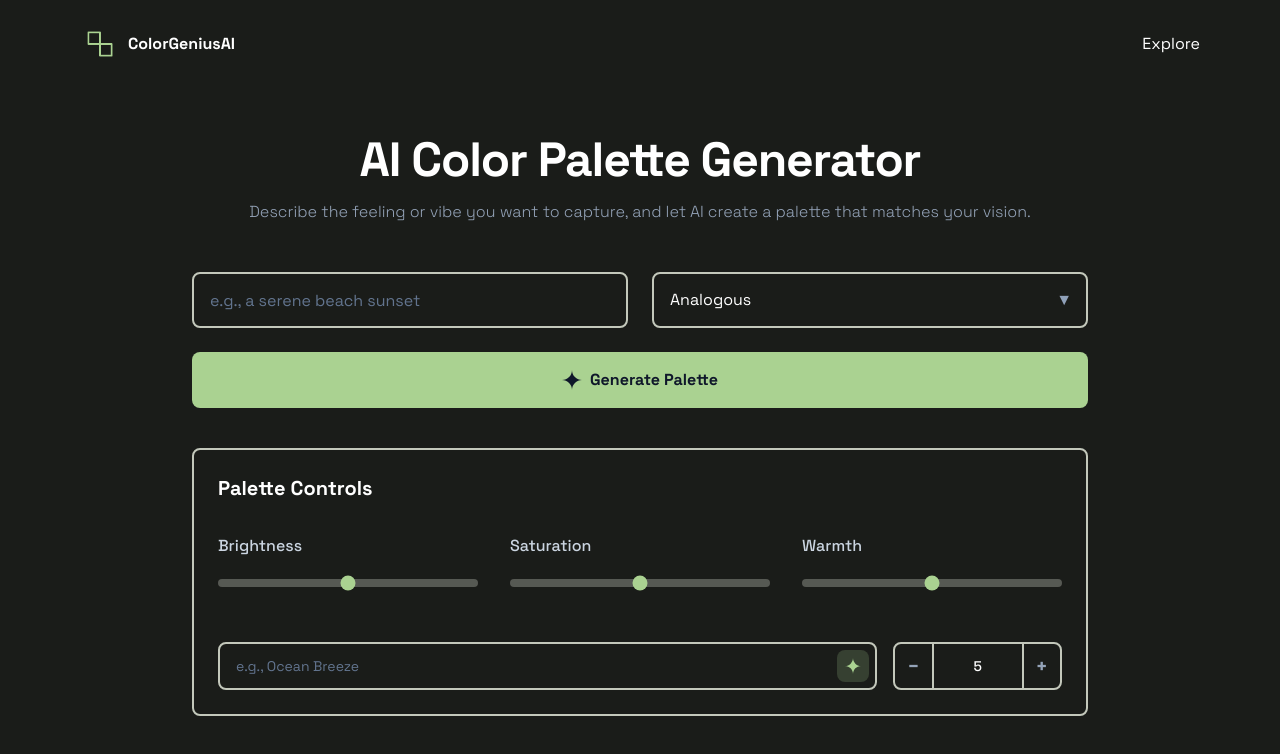
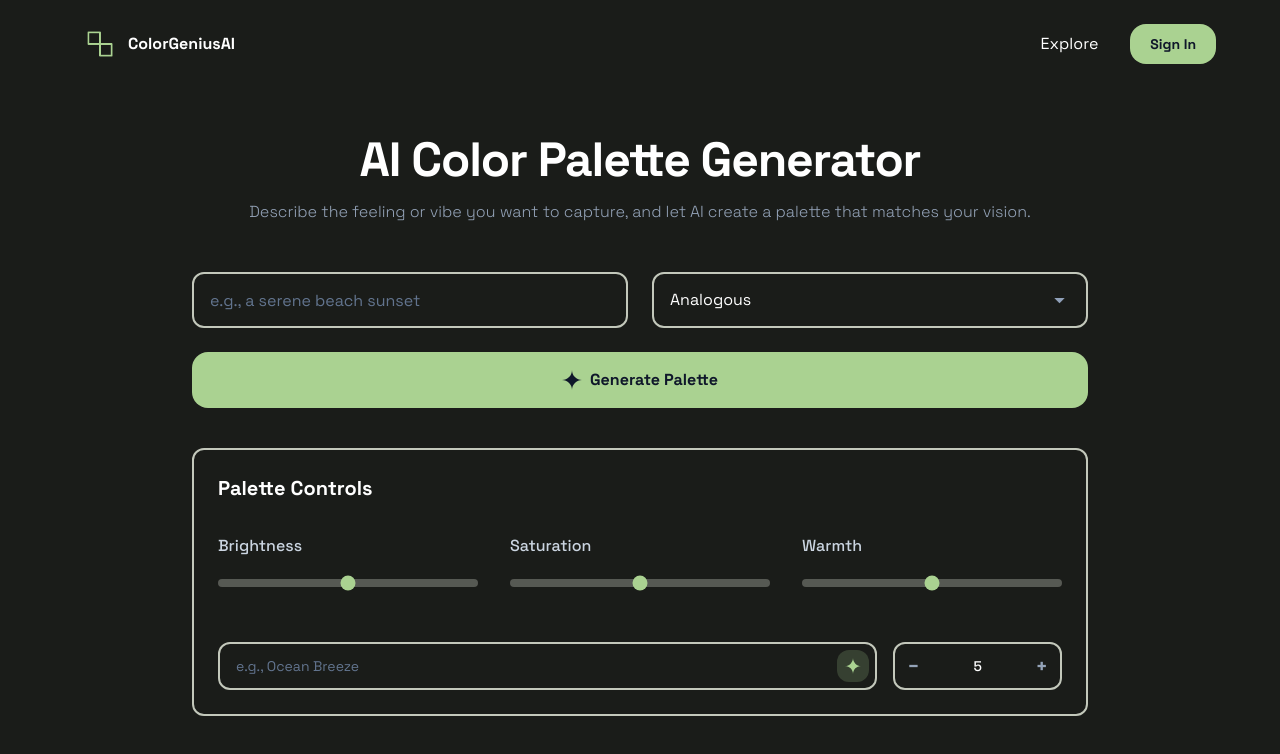
Before and after one commit to chrxsdev/color-genius-ai, a Next.js app: page / in a window 1280 px wide. Shown: the top 754 px of the page. Built offline with nearby package versions, Linux system fonts and the light colour scheme.

Commit message:
Refactor PalettePage and Navbar components for improved styling and layout consistency

```diff
--- a/app/page.tsx
+++ b/app/page.tsx
@@ -4,6 +4,7 @@ import type { ReactNode } from 'react';
 import { useState } from 'react';
 import { SiGooglegemini } from 'react-icons/si';
 import { HARMONY_TYPES, type HarmonyType } from '@/types/palette';
+import { MdArrowDropDown } from 'react-icons/md';
 
 interface PalettePageProps {
   children?: ReactNode;
@@ -41,12 +42,9 @@ const PalettePage = ({}: PalettePageProps) => {
       <div className='mx-auto max-w-4xl'>
         {/* Header Section */}
         <div className='text-center mb-12'>
-          <h1 className='text-5xl font-bold tracking-tight text-white mb-4'>
-            AI Color Palette Generator
-          </h1>
+          <h1 className='text-5xl font-bold tracking-tight text-white mb-4'>AI Color Palette Generator</h1>
           <p className='text-2lg text-subtitle mx-auto font-light'>
-            Describe the feeling or vibe you want to capture, and let AI create a palette that
-            matches your vision.
+            Describe the feeling or vibe you want to capture, and let AI create a palette that matches your vision.
           </p>
         </div>
 
@@ -61,7 +59,7 @@ const PalettePage = ({}: PalettePageProps) => {
                 value={prompt}
                 onChange={(e) => setPrompt(e.target.value)}
                 placeholder='e.g., a serene beach sunset'
-                className='w-full rounded-lg border-2 border-neutral-variant bg-background h-14 pl-4 pr-4 text-base text-white placeholder:text-slate-500 focus:ring-1 focus:ring-primary focus:border-primary outline-none transition-all'
+                className='w-full rounded-xl border-2 border-neutral-variant bg-background h-14 pl-4 pr-4 text-base text-white placeholder:text-slate-500 focus:ring-1 focus:ring-primary focus:border-primary outline-none transition-all'
               />
             </div>
 
@@ -70,7 +68,7 @@ const PalettePage = ({}: PalettePageProps) => {
               <select
                 value={harmony}
                 onChange={(e) => setHarmony(e.target.value as HarmonyType)}
-                className='w-full rounded-lg border-2 border-neutral-variant bg-background h-14 pl-4 pr-12 text-base text-white focus:ring-1 focus:ring-primary focus:border-primary outline-none appearance-none transition-all cursor-pointer'
+                className='w-full rounded-xl border-2 border-neutral-variant bg-background h-14 pl-4 pr-12 text-base text-white focus:ring-1 focus:ring-primary focus:border-primary outline-none appearance-none transition-all cursor-pointer'
               >
                 {HARMONY_TYPES.map((type) => (
                   <option key={type.value} value={type.value}>
@@ -78,16 +76,14 @@ const PalettePage = ({}: PalettePageProps) => {
                   </option>
                 ))}
               </select>
-              <span className='absolute right-4 top-1/2 -translate-y-1/2 text-slate-400 pointer-events-none'>
-                ▼
-              </span>
+              <MdArrowDropDown size={25} className='absolute right-4 top-1/2 -translate-y-1/2 text-slate-400 pointer-events-none' />
             </div>
           </div>
 
           {/* Generate Button */}
           <button
             onClick={handleGenerate}
-            className='flex h-14 w-full items-center justify-center gap-2 rounded-lg bg-primary px-8 text-base font-bold text-button-text transition-transform duration-200 ease-in-out hover:scale-105 cursor-pointer active:scale-95'
+            className='flex h-14 w-full items-center justify-center gap-2 rounded-2xl bg-primary px-8 text-base font-bold text-button-text transition-all duration-200 ease-in-out hover:bg-primary/90 hover:scale-105 cursor-pointer active:scale-95'
           >
             <SiGooglegemini className='text-xl' />
             Generate Palette
@@ -95,7 +91,7 @@ const PalettePage = ({}: PalettePageProps) => {
         </div>
 
         {/* Palette Controls Section */}
-        <div className='mt-10 space-y-8 rounded-lg border-2 border-neutral-variant p-6'>
+        <div className='mt-10 space-y-8 rounded-xl border-2 border-neutral-variant p-6'>
           <h3 className='text-xl font-bold text-white'>Palette Controls</h3>
 
           {/* Sliders Grid */}
@@ -112,7 +108,7 @@ const PalettePage = ({}: PalettePageProps) => {
                 max='100'
                 value={brightness}
                 onChange={(e) => setBrightness(Number(e.target.value))}
-                className='w-full h-2 bg-neutral/30 rounded-lg appearance-none cursor-pointer accent-primary'
+                className='w-full h-2 bg-neutral/30 rounded-xl appearance-none cursor-pointer accent-primary'
               />
             </div>
 
@@ -128,7 +124,7 @@ const PalettePage = ({}: PalettePageProps) => {
                 max='100'
                 value={saturation}
                 onChange={(e) => setSaturation(Number(e.target.value))}
-                className='w-full h-2 bg-neutral/30 rounded-lg appearance-none cursor-pointer accent-primary'
+                className='w-full h-2 bg-neutral/30 rounded-xl appearance-none cursor-pointer accent-primary'
               />
             </div>
 
@@ -144,7 +140,7 @@ const PalettePage = ({}: PalettePageProps) => {
                 max='100'
                 value={warmth}
                 onChange={(e) => setWarmth(Number(e.target.value))}
-                className='w-full h-2 bg-neutral/30 rounded-lg appearance-none cursor-pointer accent-primary'
+                className='w-full h-2 bg-neutral/30 rounded-xl appearance-none cursor-pointer accent-primary'
               />
             </div>
           </div>
@@ -158,18 +154,18 @@ const PalettePage = ({}: PalettePageProps) => {
                 value={paletteName}
                 onChange={(e) => setPaletteName(e.target.value)}
                 placeholder='e.g., Ocean Breeze'
-                className='w-full rounded-lg border-2 border-neutral-variant bg-background h-12 pl-4 pr-12 text-sm text-white placeholder:text-slate-500 focus:ring-1 focus:ring-primary focus:border-primary outline-none transition-all'
+                className='w-full rounded-xl border-2 border-neutral-variant bg-background h-12 pl-4 pr-12 text-sm text-white placeholder:text-slate-500 focus:ring-1 focus:ring-primary focus:border-primary outline-none transition-all'
               />
               <button
                 onClick={handleGenerateName}
-                className='absolute right-2 top-1/2 -translate-y-1/2 flex h-8 w-8 items-center justify-center rounded-lg bg-primary/20 hover:bg-primary/30 transition-colors'
+                className='absolute right-2 top-1/2 -translate-y-1/2 flex h-8 w-8 items-center justify-center rounded-xl bg-primary/20 hover:bg-primary/30 transition-colors cursor-pointer'
               >
                 <SiGooglegemini className='text-base text-primary' />
               </button>
             </div>
 
             {/* Color Slots Control */}
-            <div className='flex w-full md:w-[20%] items-center rounded-lg border-2 border-neutral-variant h-12'>
+            <div className='flex w-full md:w-[20%] items-center rounded-xl border-2 border-neutral-variant h-12'>
               <button
                 onClick={decrementSlots}
                 disabled={colorSlots <= 4}
@@ -177,7 +173,7 @@ const PalettePage = ({}: PalettePageProps) => {
               >
                 <span className='text-xl font-bold'>−</span>
               </button>
-              <div className='flex-1 h-full flex items-center justify-center border-x-2 border-neutral-variant'>
+              <div className='flex-1 h-full flex items-center justify-center border-neutral-variant'>
                 <span className='text-sm font-medium text-white'>{colorSlots}</span>
               </div>
               <button
--- a/components/shared/Navbar.tsx
+++ b/components/shared/Navbar.tsx
@@ -3,11 +3,17 @@ import { Logo } from './Logo';
 
 export const Navbar = () => {
   return (
-    <header className='flex justify-between items-center px-4 md:px-8 lg:px-16 py-2'>
+    <header className='flex justify-between items-center px-4 md:px-8 lg:px-16 py-2 bg-background'>
       <Logo />
-      <div>
-        <Link href='/explore' className='text-white hover:text-foreground px-4'>
+      <div className='flex items-center gap-4'>
+        <Link href='/explore' className='text-white hover:text-primary transition-colors px-4'>
           Explore
+        </Link>
+        <Link
+          href='/login'
+          className='flex h-10 items-center justify-center rounded-2xl bg-primary px-5 text-sm font-bold text-button-text transition-colors duration-200 ease-in-out hover:bg-primary/90 cursor-pointer'
+        >
+          Sign In
         </Link>
       </div>
     </header>
```
